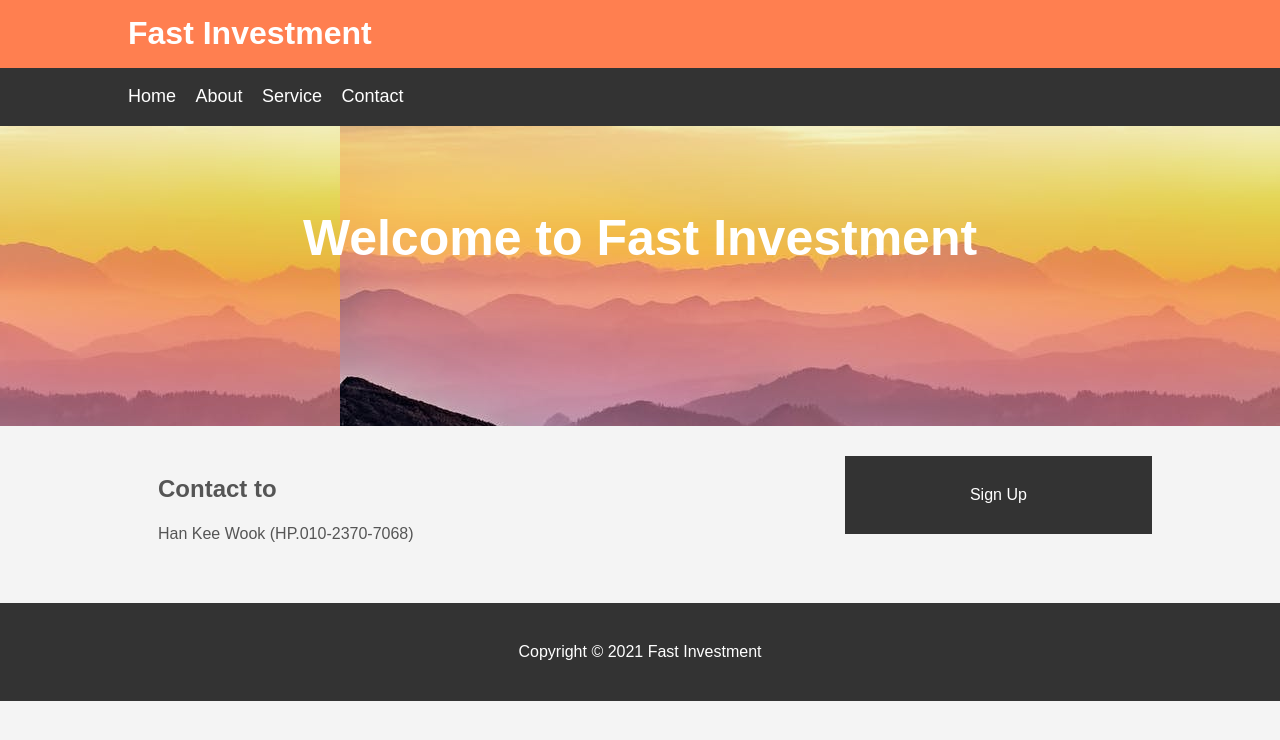
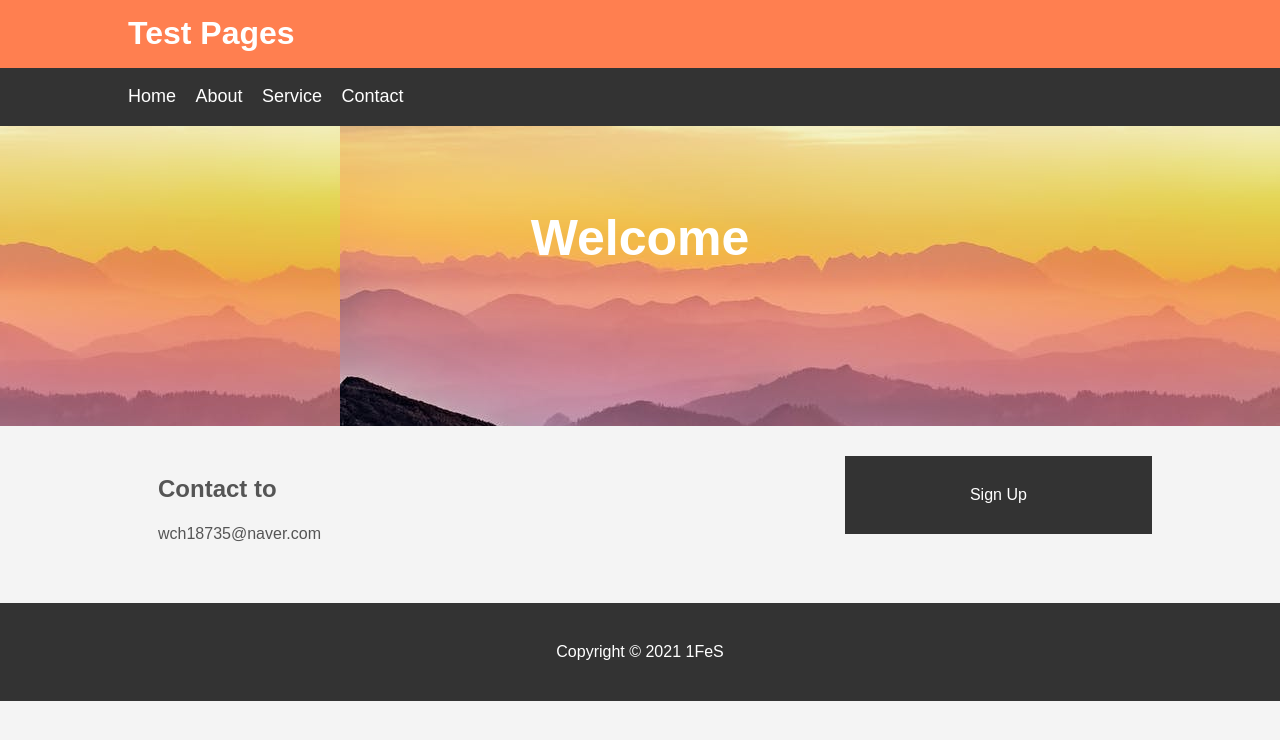
Before and after one commit to wch18735/CSS_Basic, a plain HTML site: page website/index.html in a window 1280 px wide. Drawn offline with Linux system fonts and the light colour scheme.

Commit message:
fix text

```diff
--- a/website/index.html
+++ b/website/index.html
@@ -1,14 +1,14 @@
 <!DOCTYPE html>
 <html>
 <head>
-    <title>Fast Investment</title>
+    <title>Test Pages</title>
     <link rel="stylesheet" type="text/css" href="css/style.css">
 </head>
 
 <body>
         <header id="main-header">
             <div class="container">
-            <h1>Fast Investment</h1>
+            <h1>Test Pages</h1>
             </div>
         </header>
 
@@ -25,14 +25,14 @@
 
         <section id="showcase">
             <div class="container">
-                <h1>Welcome to Fast Investment</h1>
+                <h1>Welcome</h1>
             </div>
         </section>
 
         <div class="container">
         <section id="main">
             <h1>Contact to</h1>
-            <p>Han Kee Wook (HP.010-2370-7068)</p>
+            <p>wch18735@naver.com</p>
         </section>
 
         <aside id="sidebar">
@@ -41,7 +41,7 @@
         </div>
 
         <footer id="main-footer">
-            <p>Copyright &copy; 2021 Fast Investment</p>
+            <p>Copyright &copy; 2021 1FeS</p>
         </footer>
 </body>
 </html>
```
